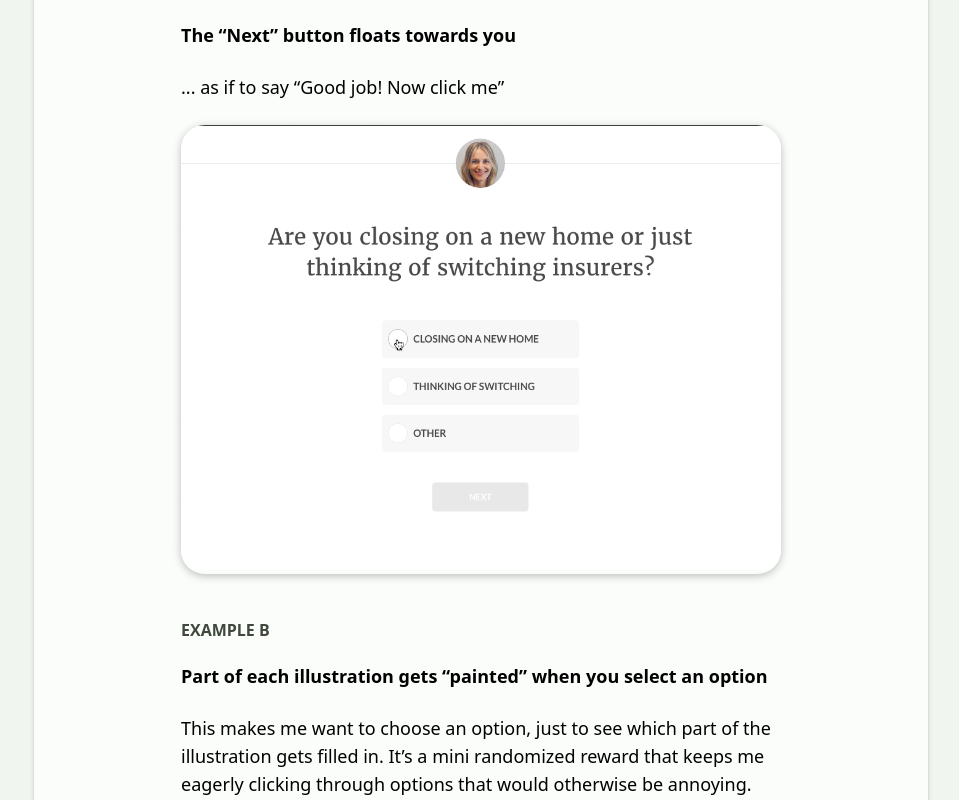
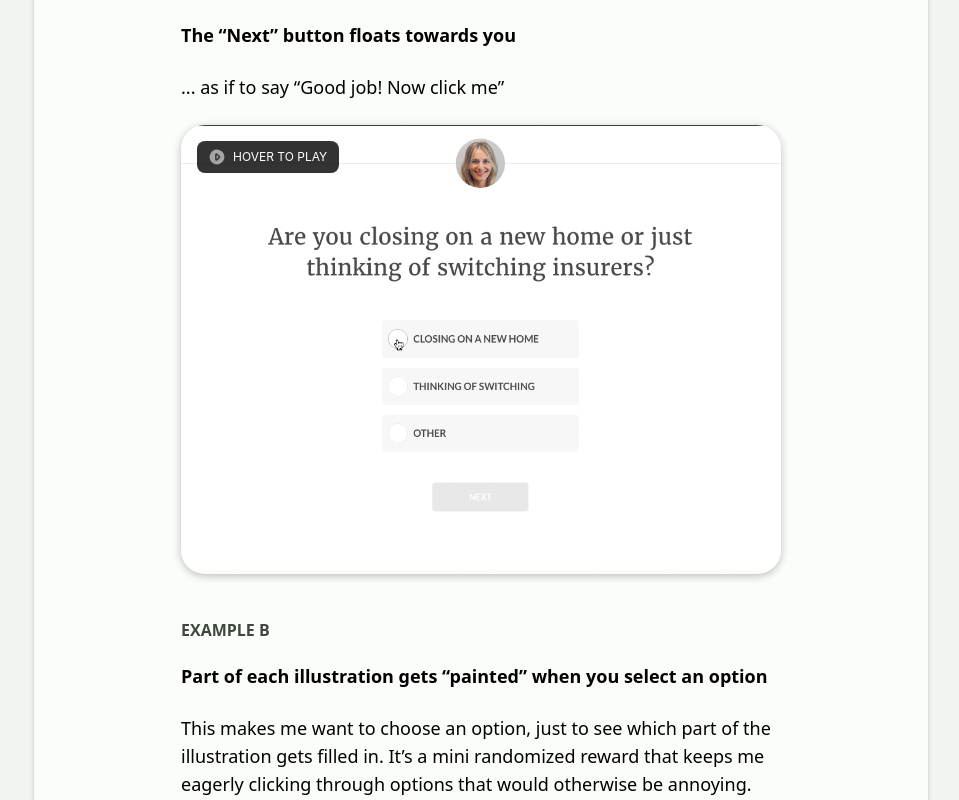
Before and after one commit to BenA56/Portfolio, a React (Create React App) app: page /playbook in a window 1280 px wide. Shown: the part 7480-8280 px from the top of the page, without its empty margins (321-1280 px from the left). Built offline with nearby package versions, Linux system fonts and the light colour scheme; a web font is replaced by a local one.

Commit message:
signifier to gifs

```diff
--- a/src/Playbook/Product/HoverGifImage.css
+++ b/src/Playbook/Product/HoverGifImage.css
@@ -2,4 +2,5 @@
     border-radius: 24px;
     box-shadow: 0px 2px 8px 0px rgb(0, 0, 0, 0.25);
     overflow: hidden;
+    position: relative;
 }
--- a/src/Playbook/Product/HoverGifImage.jsx
+++ b/src/Playbook/Product/HoverGifImage.jsx
@@ -1,5 +1,6 @@
 import React, { useState } from 'react';
 import "./HoverGifImage.css";
+import "./DesignDetail.css";
 
 const HoverGifImage = ({
   staticImage,
@@ -14,6 +15,10 @@ const HoverGifImage = ({
       onMouseEnter={() => setIsHovering(true)}
       onMouseLeave={() => setIsHovering(false)}
     >
+      <div className="hover-signifier">
+          <img src="/playbook/play.svg" alt="hover" width="16px" height="16px" />
+          <div>Hover to Play</div>
+      </div>
       <img
         src={isHovering ? gifImage : staticImage}
         alt={alt}
```
Also changed, not shown: public/playbook/play.svg (added).
